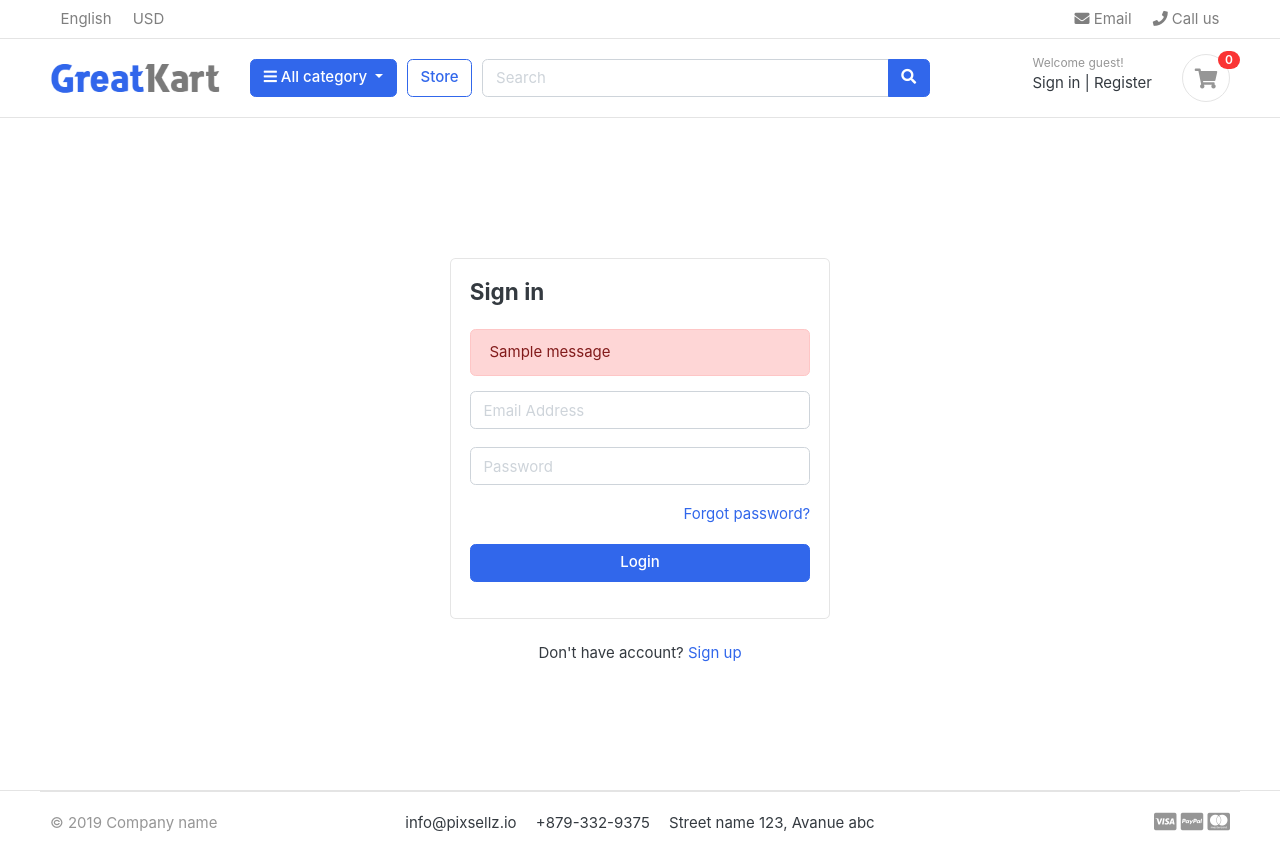
After one commit to snigdhamanna/Ecommerce-project, a Django app: page /accounts/login/ in a window 1280 px wide. The commit adds this page. Run offline with Django 5.2, Linux system fonts and the light colour scheme; tables that the repository leaves empty hold one stand-in row (values such as "Sample post"); one stand-in notice (Sample message) is shown; some libraries are stand-ins or nearby versions; some web fonts are replaced.

Commit message:
sending email-link

```diff
--- a/E_commerce/urls.py
+++ b/E_commerce/urls.py
@@ -24,6 +24,7 @@ urlpatterns = [
     path('', views.home , name ='home'),
     path('store/', include('store.urls')),
     path('cart/', include('cart.urls')),
+    path('accounts/', include('accounts.urls')),
 ]
 if settings.DEBUG:
     urlpatterns += static(settings.MEDIA_URL, document_root=settings.MEDIA_ROOT)
--- a/accounts/models.py
+++ b/accounts/models.py
@@ -1,5 +1,3 @@
-
-
 # Create your models here.
 from django.db import models
 from django.contrib.auth.models import AbstractBaseUser, BaseUserManager
--- /dev/null
+++ b/accounts/urls.py
@@ -0,0 +1,9 @@
+from django.urls import path
+from . import views
+urlpatterns = [
+    path('register/', views.register, name='register'),
+    path('login/', views.login, name='login'),
+    path('logout/', views.logout, name='logout'),
+
+    path('activate/<uidb64>/<token>/', views.activate, name='activate'),
+]
--- a/accounts/views.py
+++ b/accounts/views.py
@@ -1,3 +1,86 @@
-from django.shortcuts import render
+from email.message import EmailMessage
+from django.contrib import auth, messages
+from django.shortcuts import render , redirect
+from django.contrib.auth.decorators import login_required
+from accounts.models import Account
+from .forms import RegistrationForm
+from django.contrib.sites.shortcuts import get_current_site
 
+
+
+#emails
+from django.contrib.sites.shortcuts import get_current_site
+from django.template.loader import render_to_string
+from django.utils.http import urlsafe_base64_encode
+from django.utils.encoding import force_bytes
+from django.contrib.auth.tokens import default_token_generator
+from django.core.mail import EmailMessage
+from django.utils.http import urlsafe_base64_decode, urlsafe_base64_encode
 # Create your views here.
+def register(request):
+    if request.method == 'POST':
+        form = RegistrationForm(request.POST)
+        if form.is_valid():
+            first_name = form.cleaned_data['first_name']
+            last_name = form.cleaned_data['last_name']
+            email = form.cleaned_data['email']
+            phone_number = form.cleaned_data['phone_number']
+            password = form.cleaned_data['password']
+            username = email.split('@')[0]  # Using email as username
+            user = Account.objects.create_user(first_name=first_name, last_name=last_name, username = username, email=email, password=password)
+            user.phone_number = phone_number
+            user.save()
+
+
+            current_site = get_current_site(request)
+            mail_subject = 'Please activate your account'
+            message = render_to_string('accounts/account_verification_email.html', {
+                    'user': user,
+                    'domain': current_site.domain,
+                    'uid': urlsafe_base64_encode(force_bytes(user.pk)),
+                    'token': default_token_generator.make_token(user),
+            })
+            to_email = email
+            send_email = EmailMessage(mail_subject, message, to=[to_email])
+            send_email.send()
+
+           #messages.success(request, 'Your account has been created successfully.')
+            return redirect('/accounts/login/?command=verification&email=' + email)
+    else:
+        form = RegistrationForm()
+    return render(request, 'accounts/register.html', {'form': form})
+
+def login(request):
+    if request.method == 'POST':
+        email = request.POST['email']
+        password = request.POST['password']
+        # user = Account.objects.filter(email=email).first()
+        user = auth.authenticate(email=email, password=password)
+        if user is not None:
+            auth.login(request, user)
+            return redirect('home')
+        else:
+            messages.error(request, 'Invalid email or password.')
+    return render(request, 'accounts/login.html')
+
+@login_required
+def logout(request):
+    auth.logout(request)
+    messages.success(request, 'You have been logged out.')
+    return redirect('login')
+
+def activate(request, uidb64, token):
+    try:
+        uid = urlsafe_base64_decode(uidb64).decode()
+        user = Account._default_manager.get(pk=uid)
+    except (TypeError, ValueError, OverflowError , Account.DoesNotExist):
+        user = None
+
+    if user is not None and default_token_generator.check_token(user, token):
+        user.is_active = True
+        user.save()
+        messages.success(request, 'Your account has been activated successfully.')
+        return redirect('login')
+    else:
+        messages.error(request, 'The activation link is invalid or has expired.')
+        return redirect('register')
--- a/cart/views.py
+++ b/cart/views.py
@@ -99,6 +99,7 @@ def add_cart(request, product_id):
 
 
 def cart(request , total=0 , quantity=0 ,cart_items=None):
+    tax=0
     try:
         cart = Cart.objects.get(cart_id =_cart_id(request))
         cart_items = CartItem.objects.filter(cart=cart,is_active=True)
@@ -113,7 +114,7 @@ def cart(request , total=0 , quantity=0 ,cart_items=None):
         'quantity':quantity,
         'total':total,
         'cart_items': cart_items   ,
-        'tax':tax,
+        'tax': tax,
         'grand_total':grand_total,
 
         }
--- /dev/null
+++ b/templates/accounts/login.html
@@ -0,0 +1,53 @@
+{% extends 'base.html' %}
+{% load static %}
+{% block content%}
+
+<section class="section-conten padding-y" style="min-height:84vh">
+
+<!-- ============================ COMPONENT LOGIN   ================================= -->
+{% if request.GET.command == 'verification' %}
+ <div class="container mx-auto alert alert-info text-center" role="alert" style="max-width: 1024px; margin-top:100px;">
+  thanks for signing up! Please check your email address, [{{ request.GET.email }}] and click on the verification link to activate your account.
+  <br><br>
+  Alredy verified? <a href="{% url 'login' %}">Login</a>
+</div>
+{% else %}
+
+	<div class="card mx-auto" style="max-width: 380px; margin-top:100px;">
+      <div class="card-body">
+      <h4 class="card-title mb-4">Sign in</h4>
+      {% if messages %}
+        {% for message in messages %}
+          <div class="alert alert-danger" role="alert">
+            {{ message }}
+          </div>
+        {% endfor %}
+      {% endif %}
+      <form action="{% url 'login' %}" method="POST">
+          {% csrf_token %}
+          <div class="form-group">
+			 <input type="email" class="form-control" placeholder="Email Address" name="email" >
+          </div> <!-- form-group// -->
+          <div class="form-group">
+			<input type="password" class="form-control" placeholder="Password" name="password" >
+          </div> <!-- form-group// -->
+
+          <div class="form-group">
+          	<a href="#" class="float-right">Forgot password?</a>
+
+          </div> <!-- form-group form-check .// -->
+          <div class="form-group">
+              <button type="submit" class="btn btn-primary btn-block"> Login  </button>
+          </div> <!-- form-group// -->
+      </form>
+      </div> <!-- card-body.// -->
+    </div> <!-- card .// -->
+
+     <p class="text-center mt-4">Don't have account? <a href="{% url 'register' %}">Sign up</a></p>
+     <br><br>
+<!-- ============================ COMPONENT LOGIN  END.// ================================= -->
+
+{% endif %}
+</section>
+
+{% endblock %}
--- a/templates/includes/navbar.html
+++ b/templates/includes/navbar.html
@@ -62,12 +62,22 @@
 	</div> <!-- col.// -->
 	<div class="col-lg-3 col-sm-6 col-8 order-2 order-lg-3">
 				<div class="d-flex justify-content-end mb-3 mb-lg-0">
-					<div class="widget-header">
-						<small class="title text-muted">Welcome guest!</small>
-						<div>
-							<a href="./signin.html">Sign in</a> <span class="dark-transp"> | </span>
-							<a href="./register.html"> Register</a>
+					{% if user.is_authenticated %}
+						<div class="widget-header">
+							<small class="title text-muted">Welcome, {{ user.first_name }}!</small>
+							<div>
+								<a href="{% url 'store' %}">Dashboard</a> <span class="dark-transp"> | </span>
+								<a href="{% url 'logout' %}">logout</a>
+							</div>
 						</div>
+					{% else %}
+						<div class="widget-header">
+							<small class="title text-muted">Welcome guest!</small>
+							<div>
+								<a href="{% url 'login' %}">Sign in</a> <span class="dark-transp"> | </span>
+								<a href="{% url 'register' %}"> Register</a>
+						</div>
+					{%  endif %}
 					</div>
 					<a href="{% url 'cart'%}" class="widget-header pl-3 ml-3">
 						<div class="icon icon-sm rounded-circle border"><i class="fa fa-shopping-cart"></i></div>
```
Also changed, not shown: E_commerce/settings.py (+7 -0 lines), accounts/forms.py (added, +35 -0 lines), templates/accounts/account_verification_email.html (added, +11 -0 lines), templates/accounts/register.html (added, +66 -0 lines).
